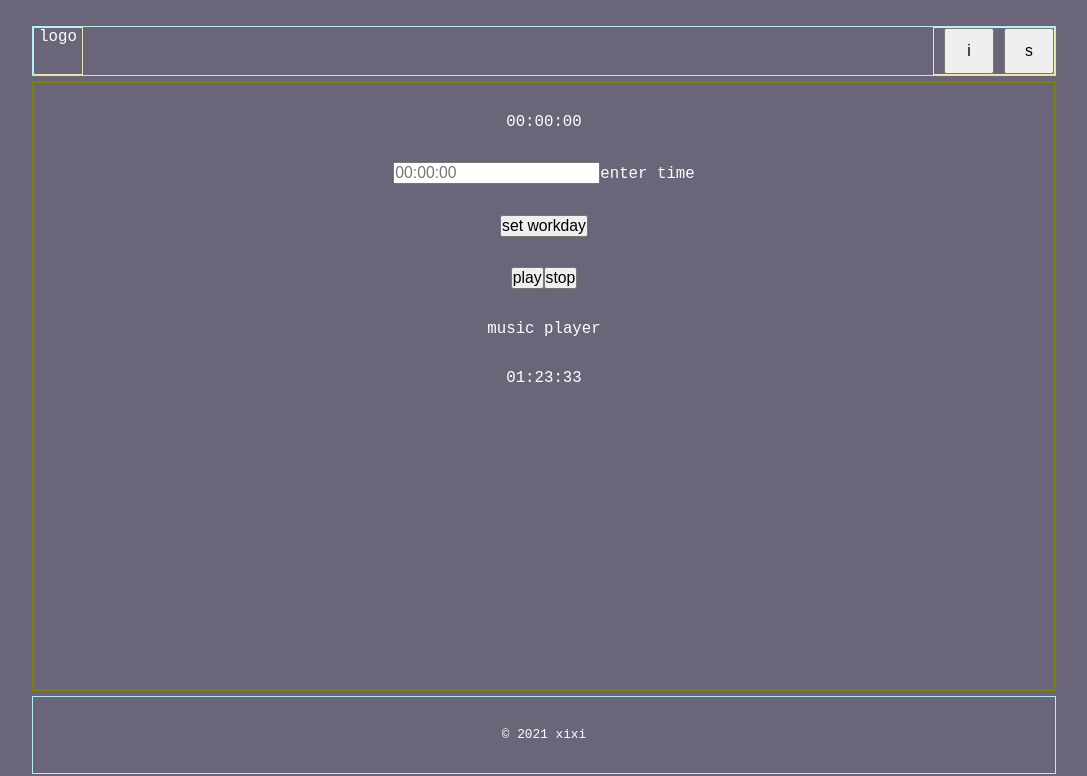
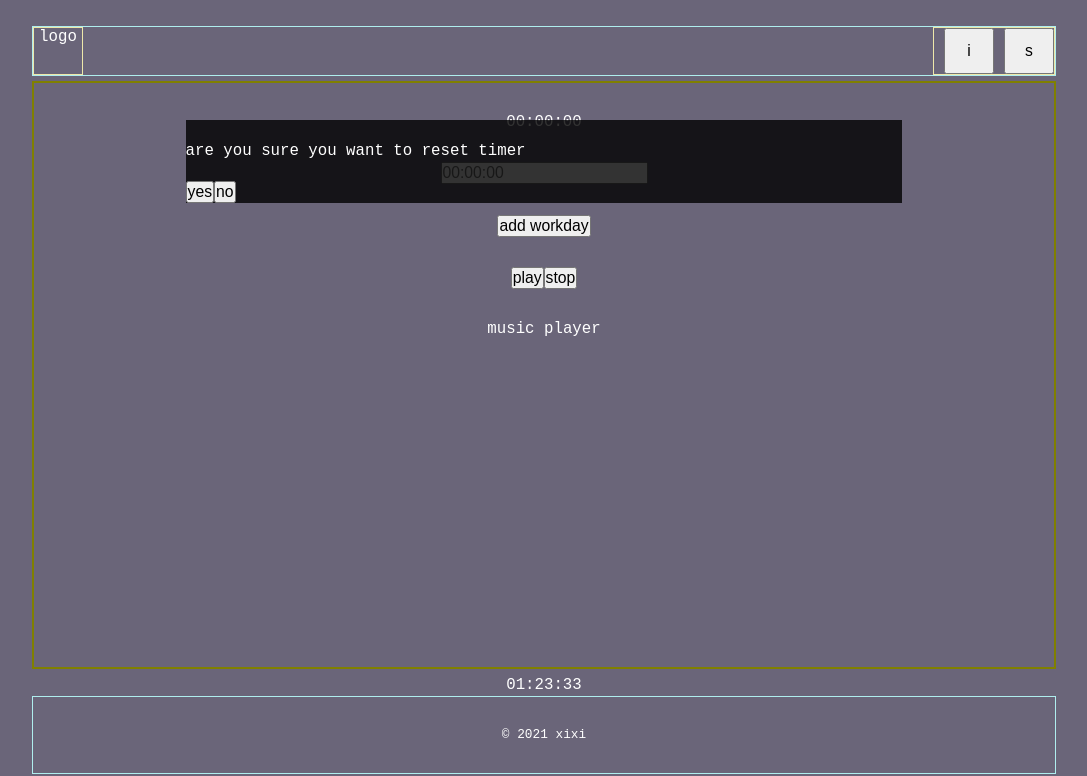
Before and after one commit to cclzhang/trusty-health-timer, a React (Create React App) app: page / in a window 1280 px wide. Both pictures are taken after a click on the button "stop". Shown: the top 776 px of the page, without its empty margins (96-1183 px from the left). Built offline with nearby package versions, Linux system fonts and the light colour scheme.

Commit message:
added stop component, reformatted location for time, deleted unused components, added stop button popup toggle

```diff
--- a/src/App.css
+++ b/src/App.css
@@ -24,3 +24,10 @@
   left: 15%;
   top: 15%;
 }
+
+footer {
+  border: 1px solid paleturquoise;
+
+  width: 100%;
+  font-size: 1.3rem;
+}
--- a/src/App.js
+++ b/src/App.js
@@ -1,15 +1,25 @@
 
 import Header from './components/header/Header';
 import Main from './components/main/Main';
-import Footer from './components/footer/Footer';
 import './App.css';
+
+
+const today = new Date();
+let currentTime = today.toLocaleTimeString('en-GB');
+console.log(today.toLocaleTimeString('en-GB'));
+console.log(today.toLocaleTimeString());
 
 function App() {
   return (
     <div className="App">
       <Header />
       <Main />
-      <Footer />
+      <aside>
+        <p className="time">{currentTime}</p>
+      </aside>
+      <footer>
+        <p>&copy; 2021 <a href="http://cecilezhang.com">xixi</a></p>
+      </footer>
     </div>
   );
 }
--- a/src/components/footer/Footer.css
+++ /dev/null
@@ -1,7 +0,0 @@
-
-footer {
-  border: 1px solid paleturquoise;
-
-  width: 100%;
-  font-size: 1.3rem;
-}
--- a/src/components/footer/Footer.js
+++ /dev/null
@@ -1,13 +0,0 @@
-
-
-import './Footer.css';
-
-function Footer() {
-  return (
-    <footer>
-      <p>&copy; 2021 <a href="http://cecilezhang.com">xixi</a></p>
-    </footer>
-  );
-}
-
-export default Footer;
--- a/src/components/main/Main.js
+++ b/src/components/main/Main.js
@@ -1,20 +1,13 @@
 
-
-// import Display from './Display';
-// import SetTimer from './SetTimer';
-
-// import React, { useRef } from 'react';
-// import Info from '../info/Info';
+import useVisibilityToggle from '../../containers/useVisibilityToggle';
+import StopBox from '../stop-box/StopBox';
 import './Main.css';
 
 
-const today = new Date();
-let currentTime = today.toLocaleTimeString('en-GB');
-console.log(today.toLocaleTimeString('en-GB'));
-console.log(today.toLocaleTimeString());
-
 function Main() {
-
+  const [StopBoxComponent, toggleStopBoxVisibility] = useVisibilityToggle(
+    <StopBox />
+  );
 
   return (
     <main>
@@ -24,23 +17,23 @@ function Main() {
 
       {/* input replaces div */}
       <input type="text" name="timer" id="timer"  placeholder="00:00:00" />
-      <label htmlFor="timer">enter time</label>
+      <p></p>
+      <label htmlFor="timer"></label>
       <p></p>
 
       {/* play/stop replaces set workday button */}
-      <button>set workday</button>
+      <button>add workday</button>
       <p></p>
+
+      {/* replaces workday btn */}
       <button>play</button>
-      <button>stop</button>
+      <button onClick={toggleStopBoxVisibility}>stop</button>
+      {StopBoxComponent}
 
       {/* music player popup when timer ends*/}
       <div>
         <p>music player</p>
       </div>
-
-      {/* <Info /> */}
-
-      <p className="time">{currentTime}</p>
     </main>
   );
 }
--- /dev/null
+++ b/src/components/stop-box/StopBox.js
@@ -0,0 +1,15 @@
+
+
+const StopBox = () => {
+
+
+  return (
+    <section id="settings" className="popUp">
+      <p>are you sure you want to reset timer</p>
+      <button>yes</button>
+      <button>no</button>
+    </section>
+  );
+}
+
+export default StopBox;
```
Also changed, not shown: src/components/Display.css (deleted, +0 -16 lines), src/components/Display.js (deleted, +0 -24 lines), src/components/SetTimer.js (deleted, +0 -14 lines).
